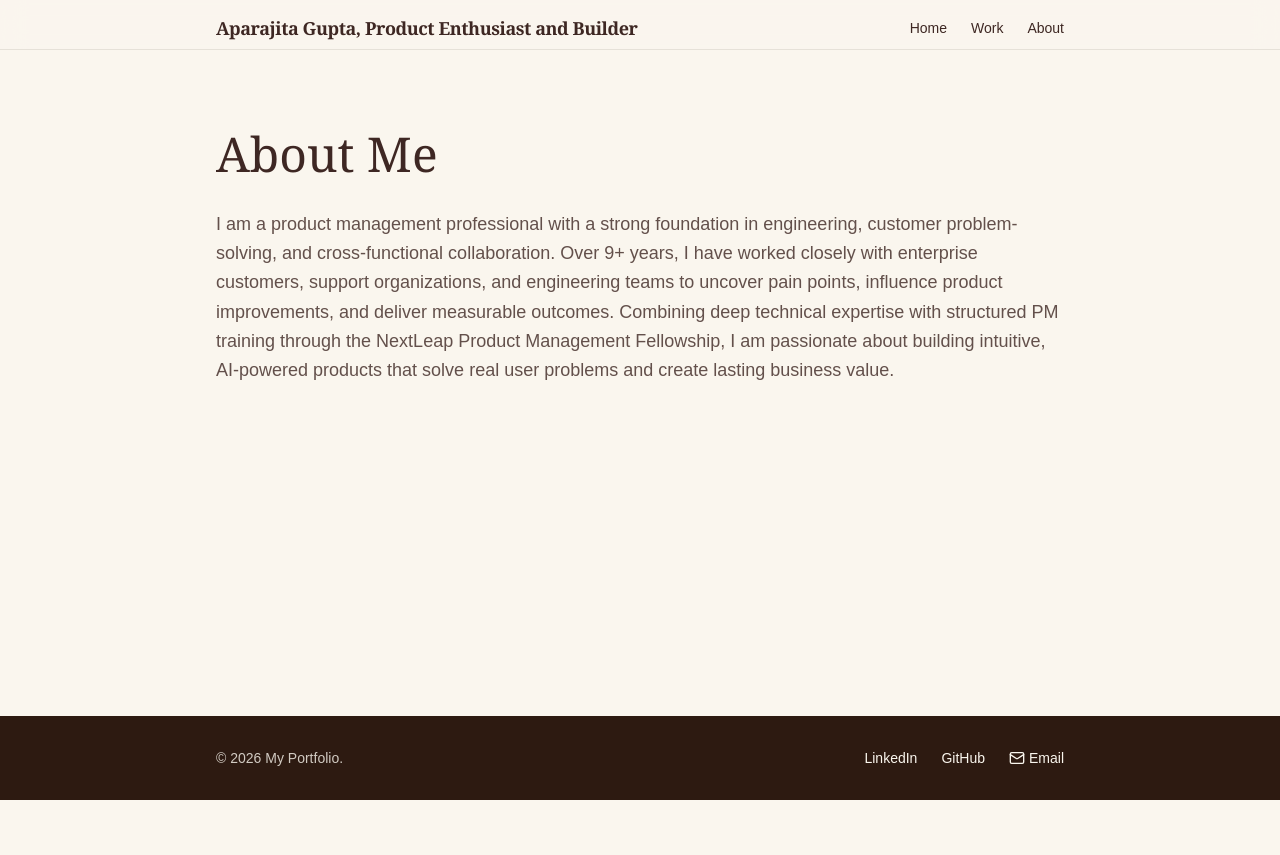
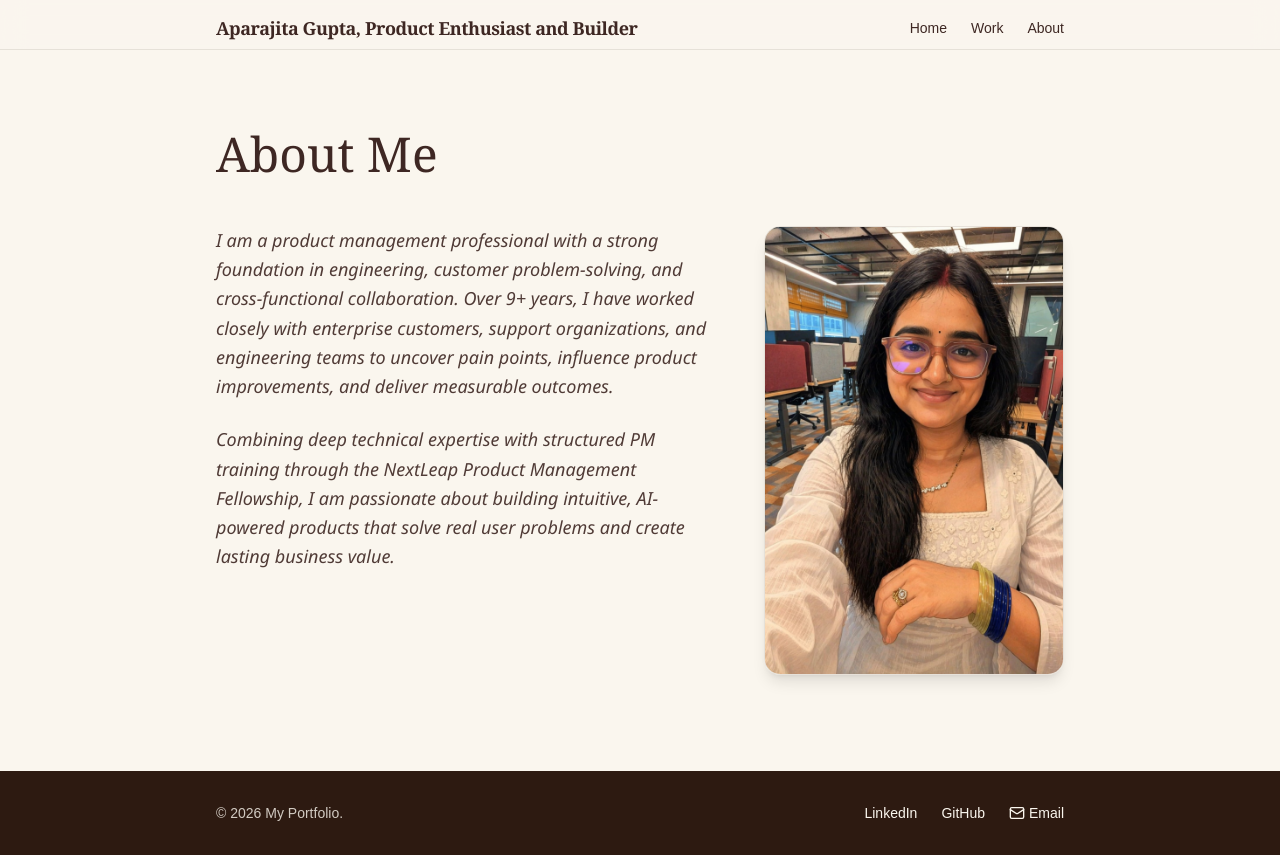
Before and after one commit to Aparajita-learns/portfolio-app, a Next.js app: page /about in a window 1280 px wide. Before the commit the page ends 800 px from the top, so only its background shows below. Built offline with nearby package versions, Linux system fonts and the light colour scheme.

Commit message:
feat: add profile picture on about page with styled and spaced text

```diff
--- a/src/app/about/page.tsx
+++ b/src/app/about/page.tsx
@@ -1,11 +1,29 @@
 export default function About() {
   return (
     <div className="mx-auto max-w-4xl px-6 pt-20 pb-12">
-      <h1 className="font-serif text-5xl mb-8">About Me</h1>
-      <div className="prose prose-lg">
-        <p className="opacity-80 leading-relaxed text-lg">
-          I am a product management professional with a strong foundation in engineering, customer problem-solving, and cross-functional collaboration. Over 9+ years, I have worked closely with enterprise customers, support organizations, and engineering teams to uncover pain points, influence product improvements, and deliver measurable outcomes. Combining deep technical expertise with structured PM training through the NextLeap Product Management Fellowship, I am passionate about building intuitive, AI-powered products that solve real user problems and create lasting business value.
-        </p>
+      <h1 className="font-serif text-5xl mb-12">About Me</h1>
+
+      <div className="grid grid-cols-1 md:grid-cols-[1fr_300px] gap-12 items-start">
+        {/* Text Section */}
+        <div className="space-y-6" style={{ fontFamily: '"Segoe UI", system-ui, sans-serif' }}>
+          <p className="opacity-90 leading-relaxed text-lg italic">
+            I am a product management professional with a strong foundation in engineering, customer problem-solving, and cross-functional collaboration. Over 9+ years, I have worked closely with enterprise customers, support organizations, and engineering teams to uncover pain points, influence product improvements, and deliver measurable outcomes.
+          </p>
+          <p className="opacity-90 leading-relaxed text-lg italic">
+            Combining deep technical expertise with structured PM training through the NextLeap Product Management Fellowship, I am passionate about building intuitive, AI-powered products that solve real user problems and create lasting business value.
+          </p>
+        </div>
+
+        {/* Photo Section */}
+        <div className="w-full max-w-[280px] mx-auto md:max-w-none">
+          <div className="relative overflow-hidden rounded-2xl border border-(--color-ink)/10 shadow-lg hover:shadow-xl transition-all duration-300 group">
+            <img
+              src="/profile.jpg"
+              alt="Aparajita Gupta"
+              className="w-full h-auto object-cover transform group-hover:scale-105 transition-transform duration-500"
+            />
+          </div>
+        </div>
       </div>
     </div>
   );
```
Also changed, not shown: public/profile.jpg (added).
